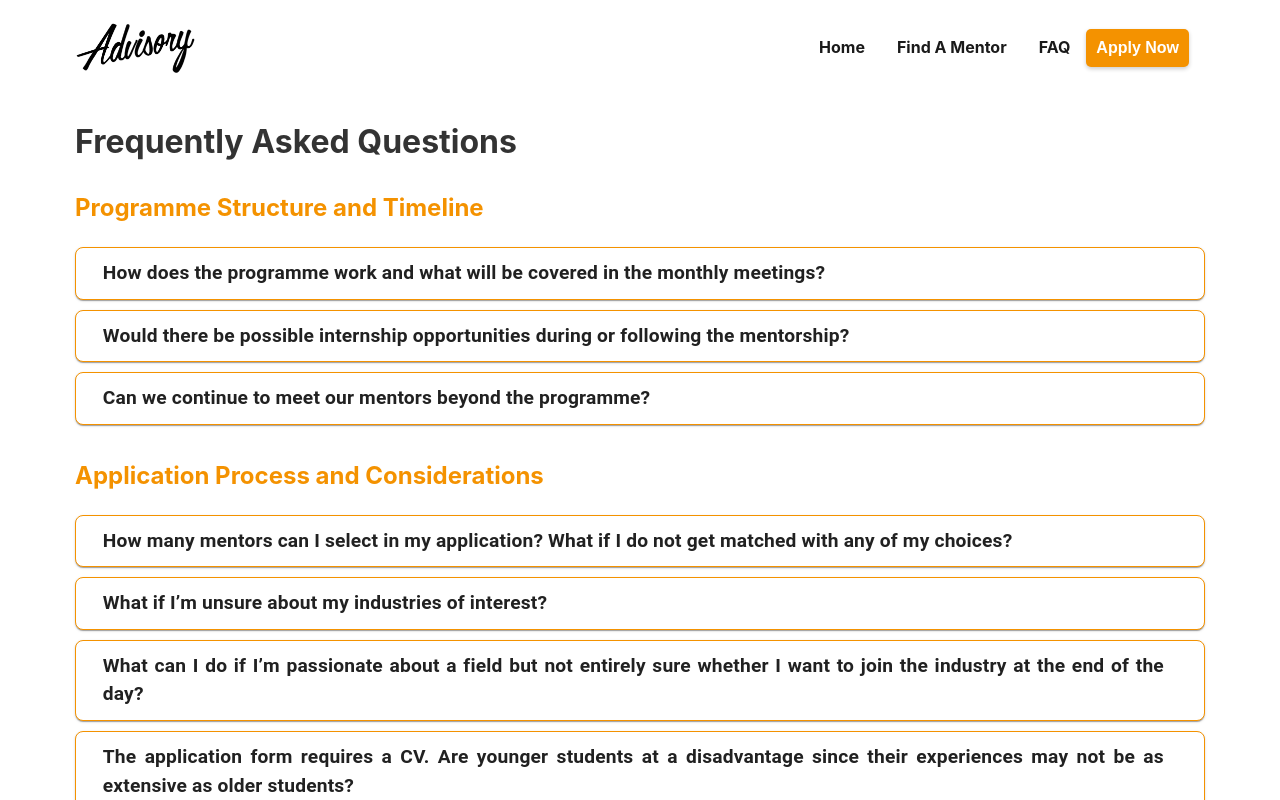
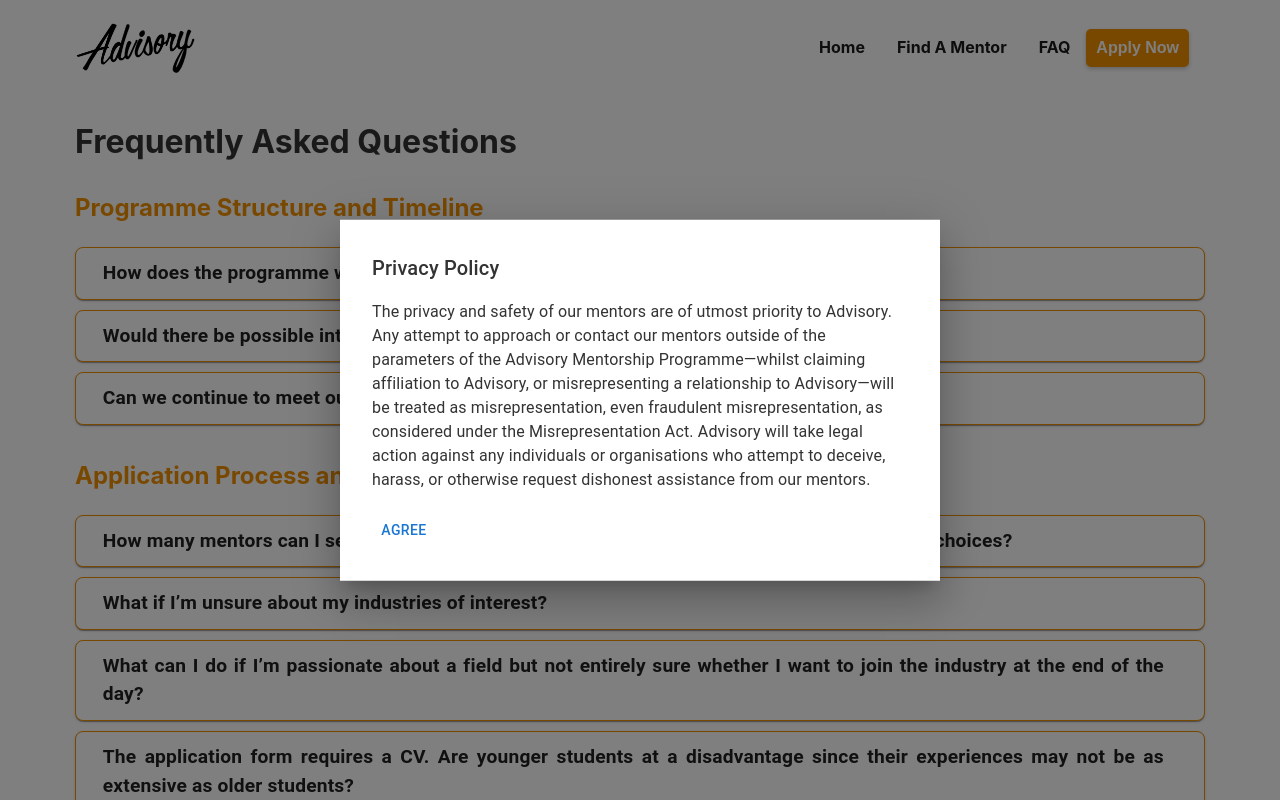
Before and after one commit to AdvisorySG/mentorship-page, a Next.js app: page /faq in a window 1280 px wide. Shown: the top 800 px of the page. Built offline with nearby package versions, Linux system fonts and the light colour scheme; some icons are missing.

Commit message:
fix(PrivacyNote): re-enable modal

```diff
--- a/src/components/Canvas.tsx
+++ b/src/components/Canvas.tsx
@@ -2,9 +2,11 @@ import React from "react";
 
 import Header from "./Header";
 import Footer from "./Footer";
+import PrivacyModal from "./PrivacyNote";
 
 const Canvas = ({ children }: { children: React.ReactNode }) => (
   <>
+    <PrivacyModal />
     <div
       style={{
         marginLeft: "auto",
--- a/src/components/PrivacyNote.tsx
+++ b/src/components/PrivacyNote.tsx
@@ -1,4 +1,4 @@
-import React, { useEffect, useState } from "react";
+import React, { useState } from "react";
 
 import Modal from "@mui/material/Modal";
 import Box from "@mui/material/Box";
@@ -26,17 +26,10 @@ const style = {
 
 function PrivacyModal() {
   // Default assume the person has the cookie so don't need privacy banner
-  const [isOpen, setIsOpen] = useState(false);
+  const [isOpen, setIsOpen] = useState(
+    () => !Cookies.get("userAgreedToPrivacyPolicy"),
+  );
 
-  // Check if the cookie is true
-  useEffect(() => {
-    const hasAgreed = Cookies.get("userAgreedToPrivacyPolicy");
-    if (!hasAgreed) {
-      setIsOpen(true);
-    }
-  }, []);
-
-  // Function to change it to true
   const handleAgree = () => {
     Cookies.set("userAgreedToPrivacyPolicy", "true", { expires: 30 });
     setIsOpen(false);
```
